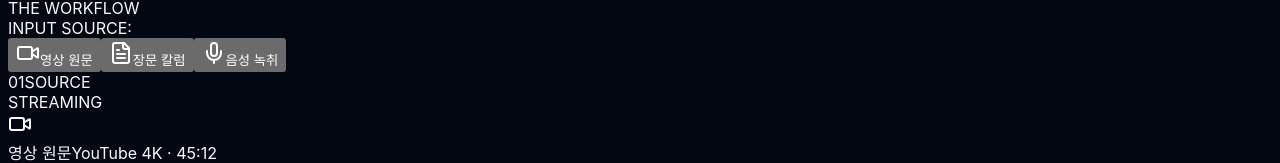
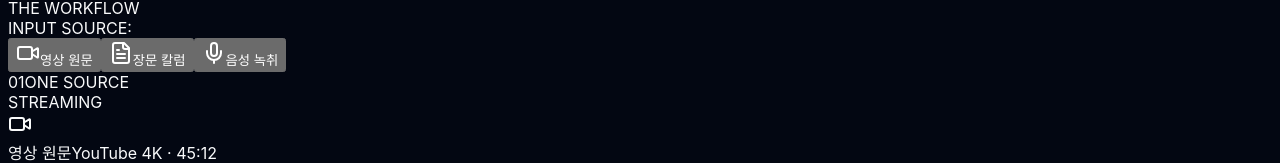
Before and after one commit to kncalabs/kncalabs, a Next.js app: page / in a window 1280 px wide. Shown: the part 1021-1184 px from the top of the page. Built offline with nearby package versions, Linux system fonts and the light colour scheme; a web font is replaced by a local one.

Commit message:
feat(workflow): update stage 1 to ONE SOURCE

```diff
--- a/src/components/WorkflowSection.tsx
+++ b/src/components/WorkflowSection.tsx
@@ -196,7 +196,7 @@ export default function WorkflowSection() {
                 <div className="text-[11px] font-mono font-bold text-slate-300 tracking-wider flex items-center justify-between">
                   <div className="flex items-center gap-2">
                     <span className="px-2 py-0.5 rounded bg-white/5 border border-white/10 text-white font-mono">01</span>
-                    <span className="tracking-widest">SOURCE</span>
+                    <span className="tracking-widest">ONE SOURCE</span>
                   </div>
                   <span className="text-[10px] text-emerald-400 font-mono flex items-center gap-1">
                     <span className="w-1.5 h-1.5 rounded-full bg-emerald-400 animate-pulse" />
```
